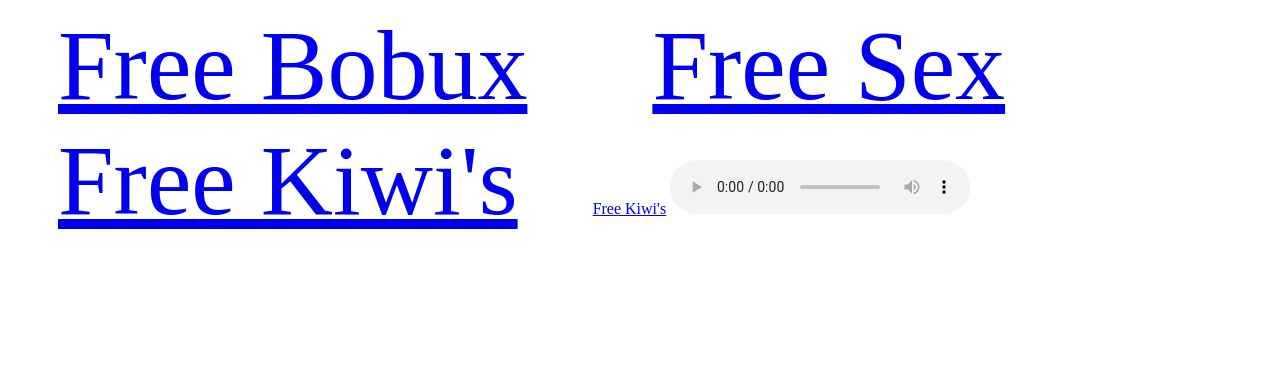
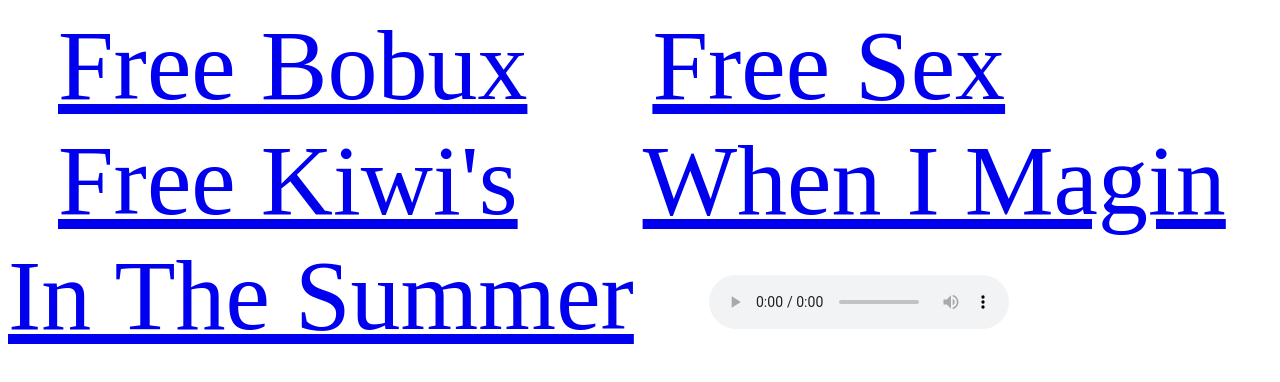
Before and after one commit to lauchrens/deine-mom.github.io, a plain HTML site: page main/index.html in a window 1280 px wide. Drawn offline with Linux system fonts and the light colour scheme.

Commit message:
Update index.html

```diff
--- a/main/index.html
+++ b/main/index.html
@@ -18,7 +18,7 @@
                 margin: 50px;
                 color: greenyellow;
             }
-            div3{
+            div4{
                 font-size: 100px;
                 margin: 50px;
             }
@@ -36,7 +36,7 @@
             <a href="https://www.youtube.com/channel/UCG2zK6GV4fNoSL8WOQTqZ_w">Free Kiwi's</a>
         </div3>
         <div4>
-            <a href="lauchrens.github.io/WhenImaginInDaSummer/">Free Kiwi's</a>
+            <a href="lauchrens.github.io/meme1/">When I Magin In The Summer</a>
         </div4>
         <audio controls>
             <source src="sound1.mp3" type="audio/mpeg">
```
